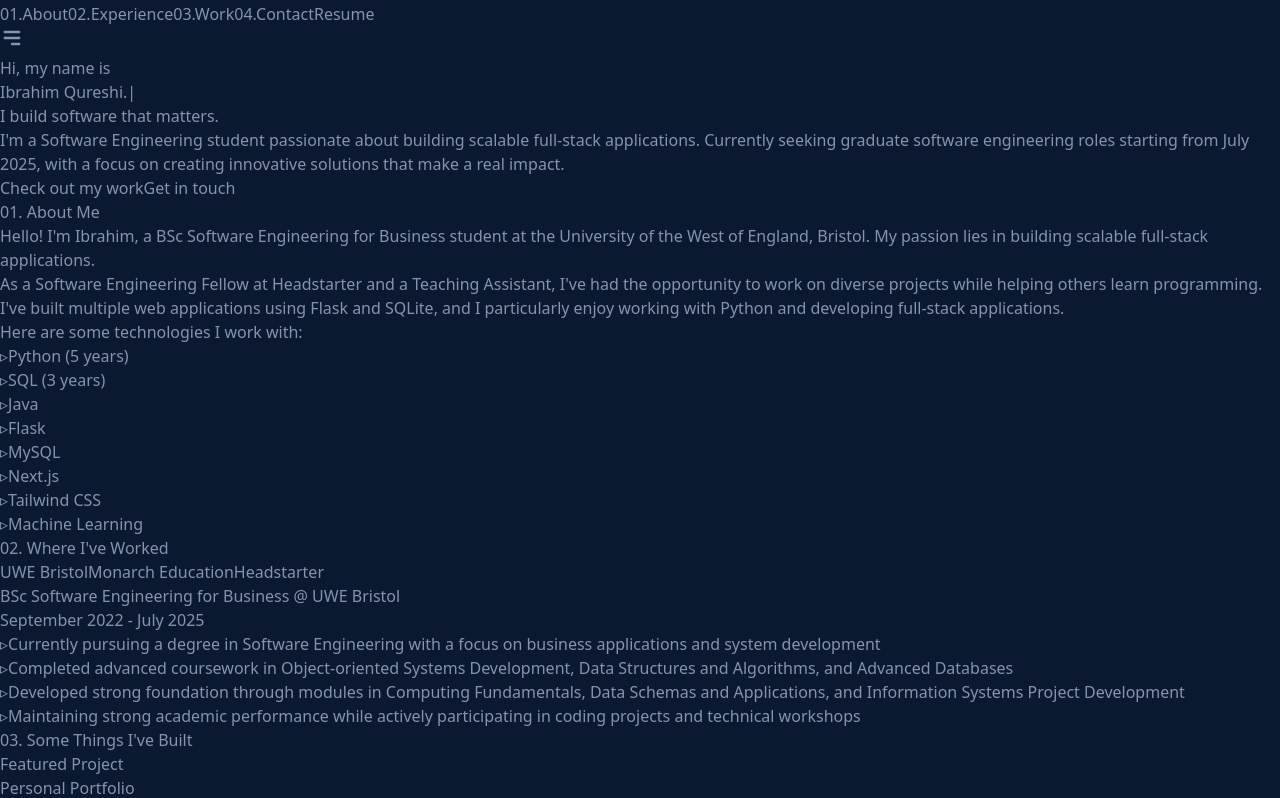
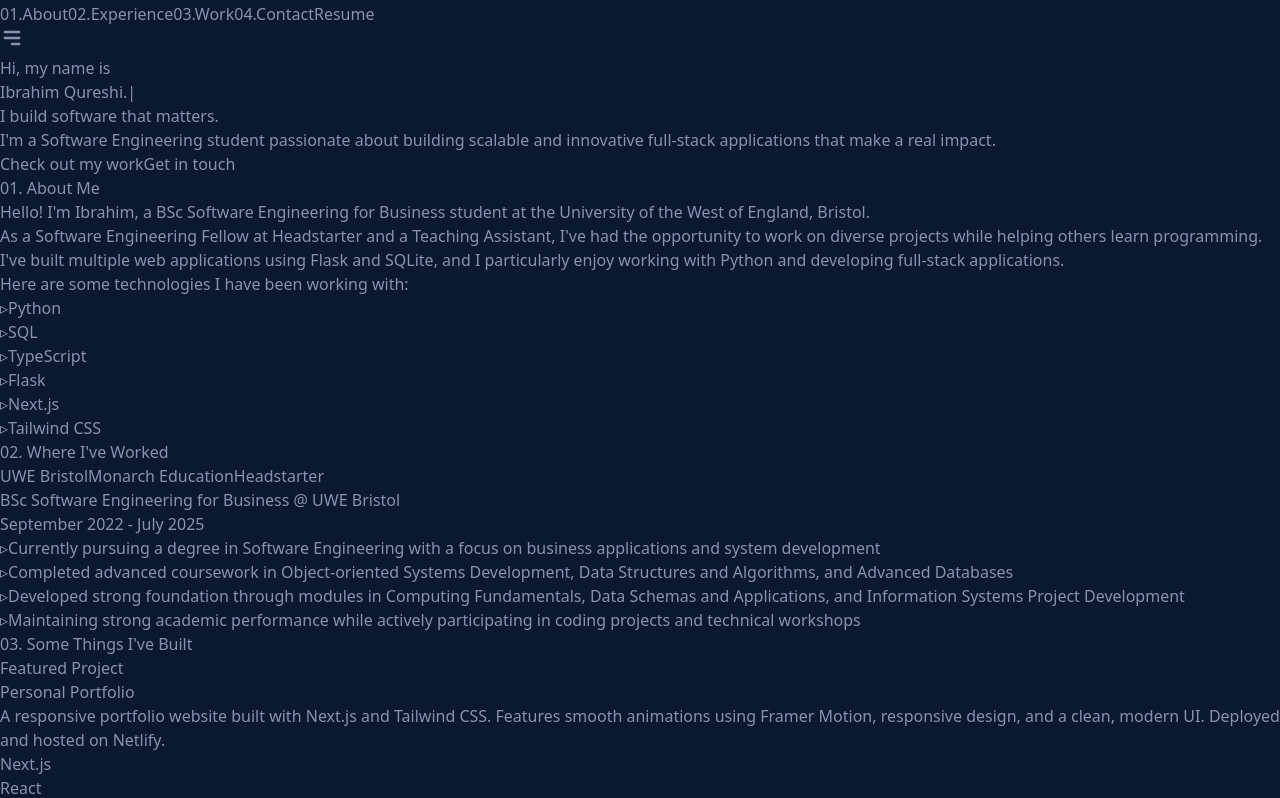
Before and after one commit to ibrahim-qi/portfolio, a Next.js app: page / in a window 1280 px wide. Shown: the part 2582-3380 px from the top of the page. Built offline with nearby package versions, Linux system fonts and the light colour scheme.

Commit message:
Edit about and projects sections.

```diff
--- a/src/components/About.tsx
+++ b/src/components/About.tsx
@@ -4,14 +4,12 @@ import { motion } from "framer-motion";
 
 const About = () => {
   const skills = [
-    "Python (5 years)",
-    "SQL (3 years)",
-    "Java",
+    "Python",
+    "SQL",
+    "TypeScript",
     "Flask",
-    "MySQL",
     "Next.js",
     "Tailwind CSS",
-    "Machine Learning"
   ];
 
   return (
@@ -31,9 +29,8 @@ const About = () => {
           <p>
             Hello! I&apos;m Ibrahim, a BSc Software Engineering for Business student at the{" "}
             <a href="https://www.uwe.ac.uk" target="_blank" rel="noopener noreferrer" className="text-[var(--green)] hover:underline">
-              University of the West of England, Bristol
+              University of the West of England, Bristol.
             </a>
-            . My passion lies in building scalable full-stack applications.
           </p>
           <p>
             As a Software Engineering Fellow at{" "}
@@ -56,9 +53,10 @@ const About = () => {
             {" "}and developing full-stack applications.
           </p>
           <p>
-            Here are some technologies I work with:
+            Here are some technologies I have been working with:
           </p>
         </div>
+
 
         <ul className="grid grid-cols-2 gap-2 text-sm">
           {skills.map((skill) => (
--- a/src/components/Hero.tsx
+++ b/src/components/Hero.tsx
@@ -61,9 +61,8 @@ const Hero = () => {
         transition={{ duration: 0.5, delay: 0.4 }}
       >
         <p className="text-[var(--slate)] max-w-lg mb-12">
-          I&apos;m a Software Engineering student passionate about building scalable full-stack applications.
-          Currently seeking graduate software engineering roles starting from July 2025, with a focus on creating
-          innovative solutions that make a real impact.
+          I&apos;m a Software Engineering student passionate about building scalable and innovative full-stack applications
+          that make a real impact.
         </p>
       </motion.div>
 
--- a/src/components/Projects.tsx
+++ b/src/components/Projects.tsx
@@ -9,7 +9,7 @@ const Projects = () => {
       title: "Personal Portfolio",
       description: (
         <>
-          A modern, responsive portfolio website built with{" "}
+          A responsive portfolio website built with{" "}
           <a href="https://nextjs.org" target="_blank" rel="noopener noreferrer" className="text-[var(--green)] hover:underline">
             Next.js
           </a>
```
